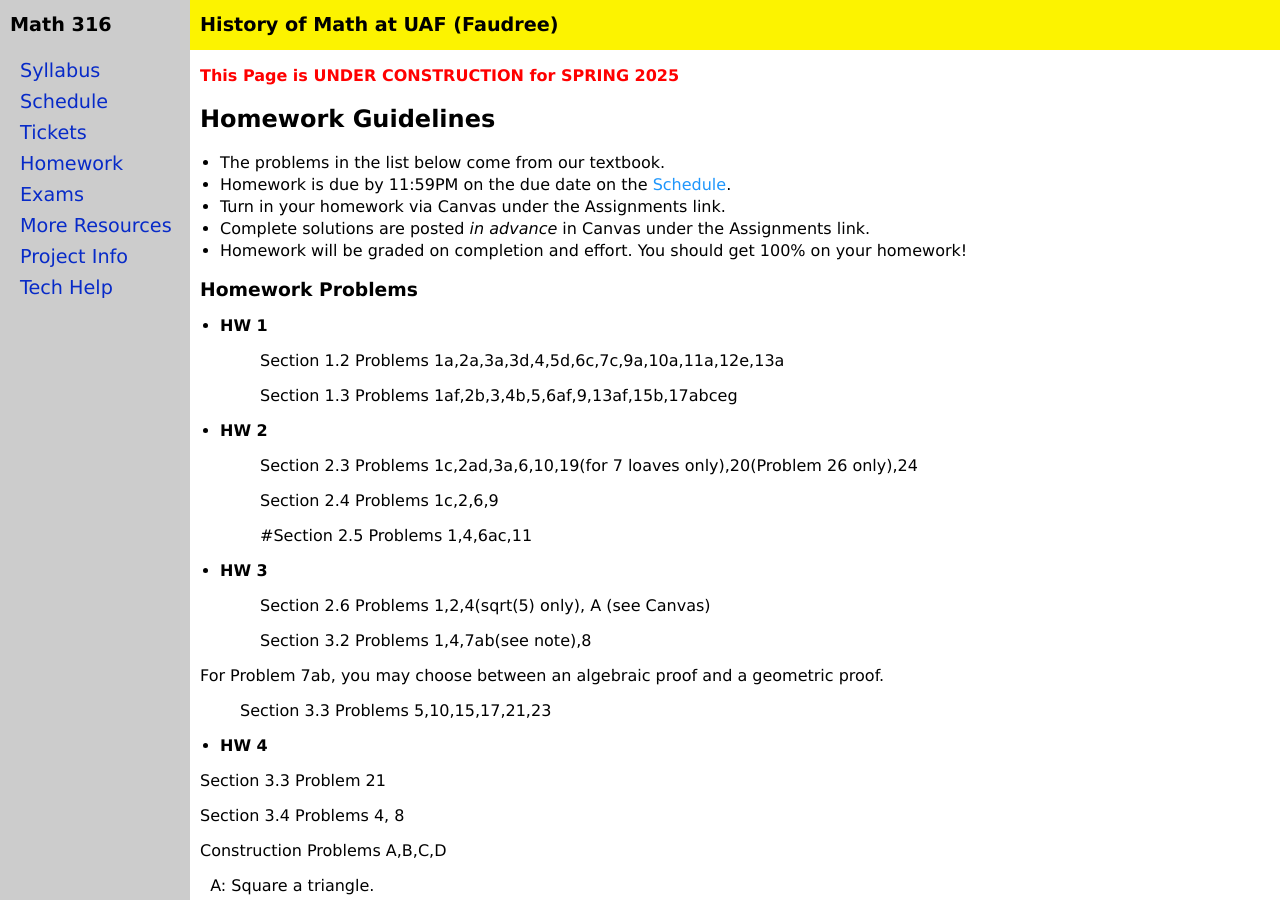
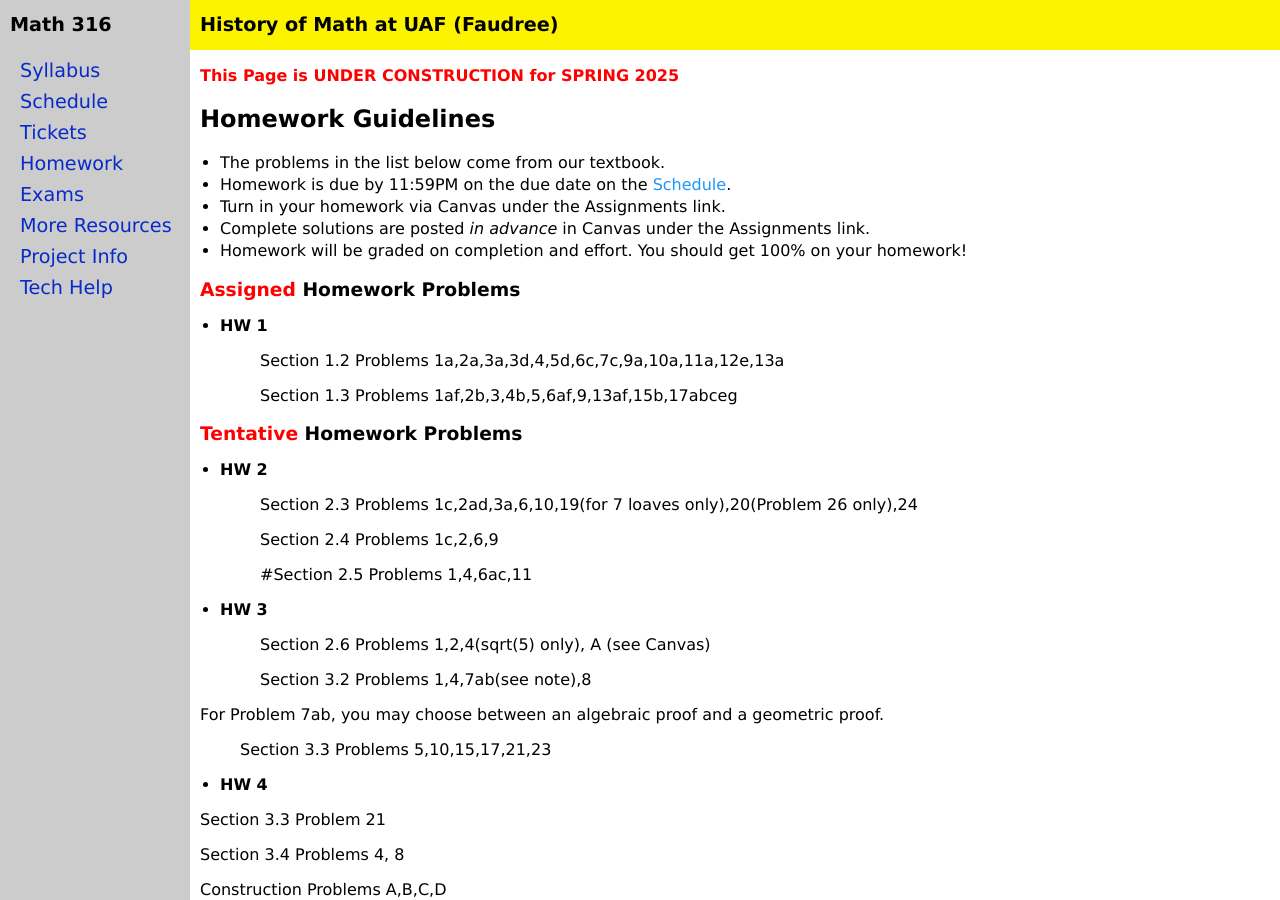
Before and after one commit to jrfaudree/HOM, a Jekyll site: the page built from homework.md, in a window 1280 px wide and 900 px high. Built offline with Jekyll 4.4.1, drawn with Linux system fonts in a browser that asks for light colours.

Commit message:
Update homework.md

```diff
--- a/homework.md
+++ b/homework.md
@@ -12,14 +12,16 @@ title: Homework
   * Complete solutions are posted _in advance_ in Canvas under the Assignments link.
   * Homework will be graded on completion and effort.  You should get 100% on your homework!
 
-### Homework Problems
+### <span style="color:red"> Assigned </span> Homework Problems
 
   * **HW 1**
   >
   Section 1.2 Problems 1a,2a,3a,3d,4,5d,6c,7c,9a,10a,11a,12e,13a
 >
 Section 1.3 Problems 1af,2b,3,4b,5,6af,9,13af,15b,17abceg
->
+
+### <span style="color:red"> Tentative </span> Homework Problems
+
   * **HW 2**
 >
 Section 2.3 Problems 1c,2ad,3a,6,10,19(for 7 loaves only),20(Problem 26 only),24
```
